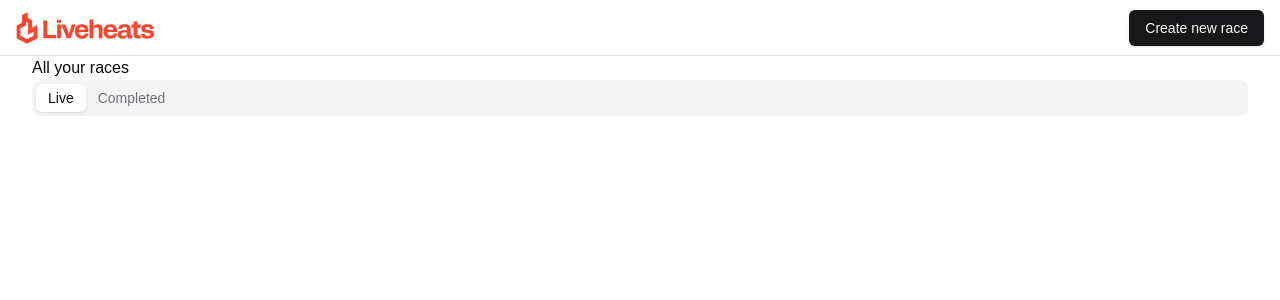
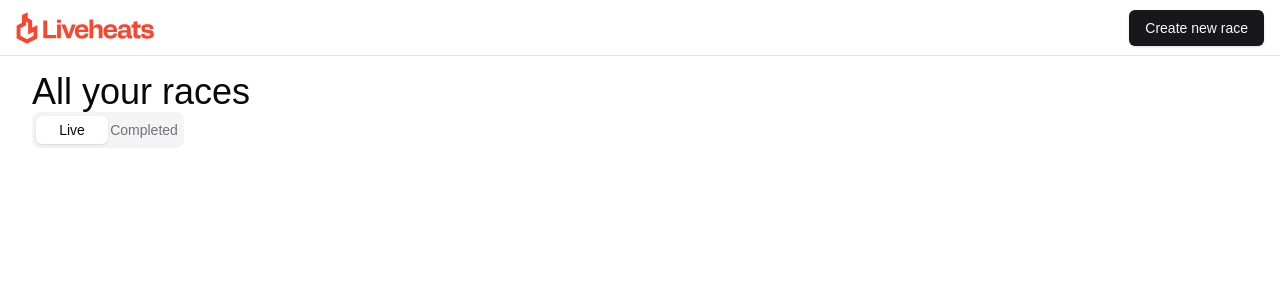
Before and after one commit to Lassi/liveheats, a Next.js app: page / in a window 1280 px wide. Shown: the top 300 px of the page. Built offline with nearby package versions, Linux system fonts and the light colour scheme.

Commit message:
Fix tailwind bug

```diff
--- a/tailwind.config.mjs
+++ b/tailwind.config.mjs
@@ -5,6 +5,7 @@ export default {
     "./src/pages/**/*.{js,ts,jsx,tsx,mdx}",
     "./src/components/**/*.{js,ts,jsx,tsx,mdx}",
     "./src/app/**/*.{js,ts,jsx,tsx,mdx}",
+    "./src/blocks/**/*.{js,ts,jsx,tsx,mdx}",
   ],
   theme: {
   	extend: {
```
